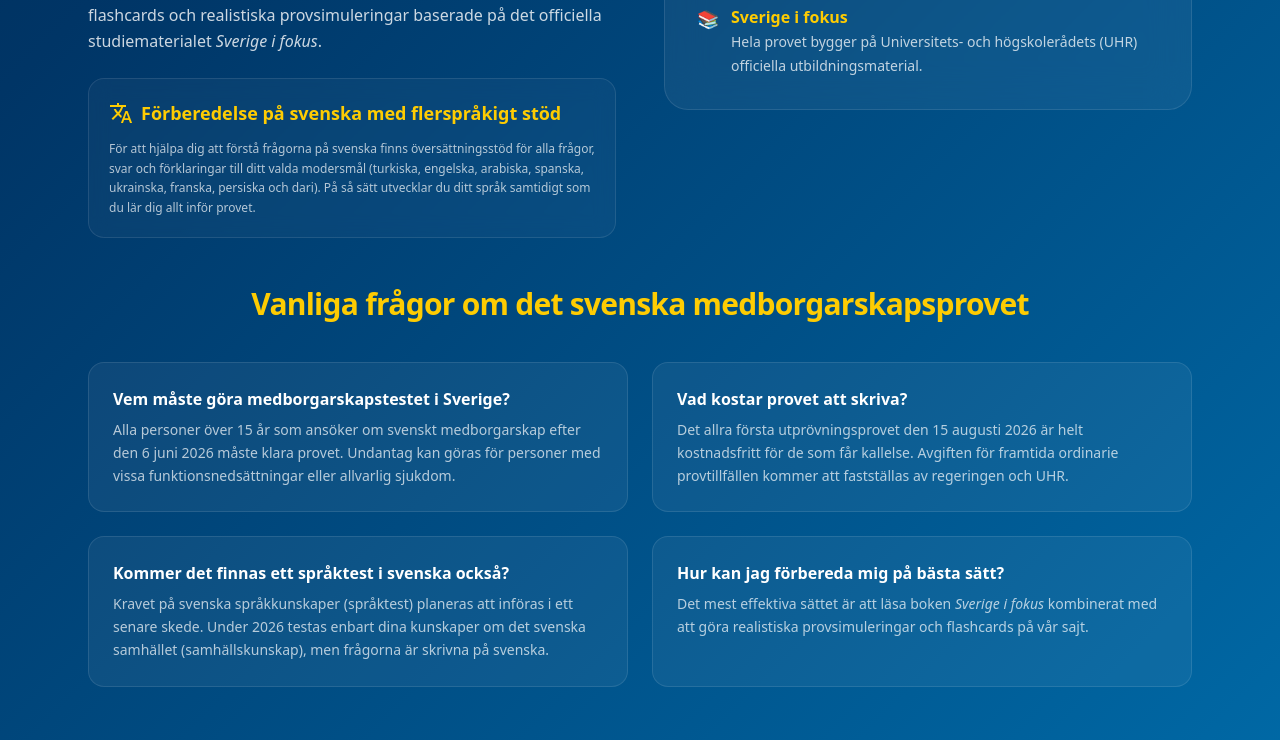
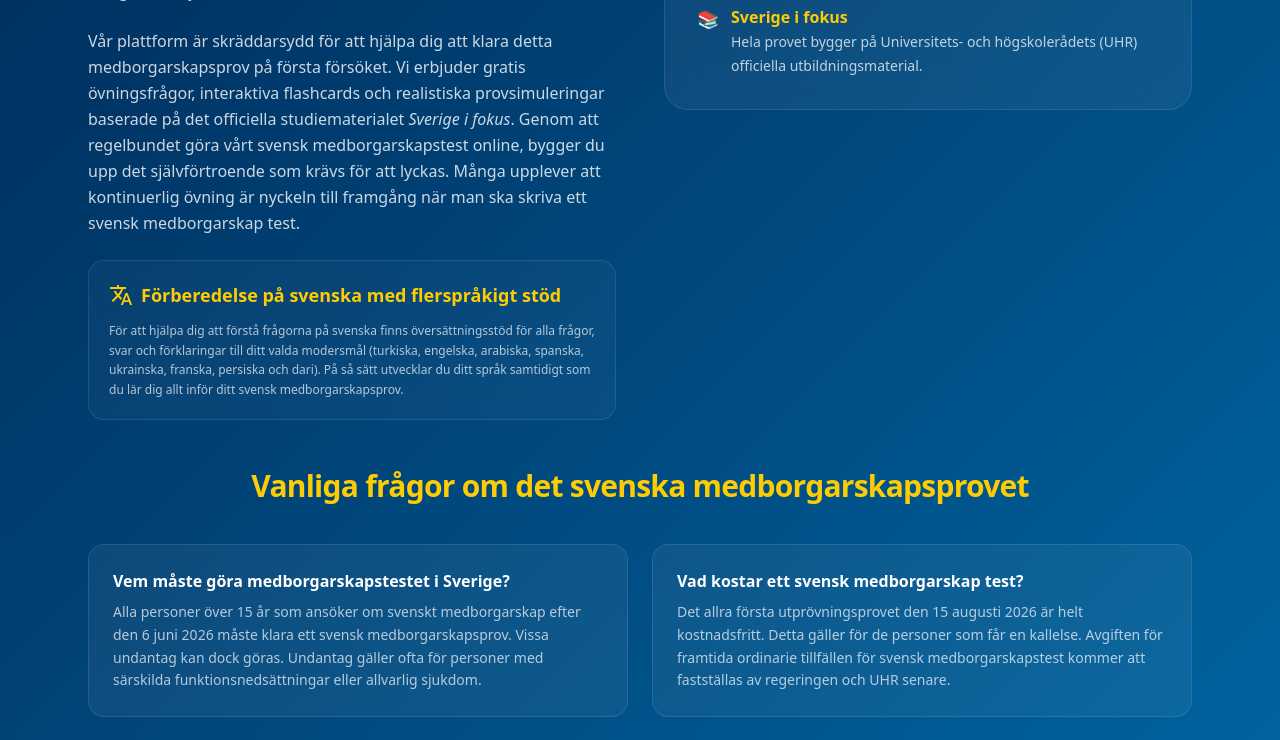
Before and after one commit to fatnarman-debug/Mobilprov, a Next.js app: page / in a window 1280 px wide. Shown: the part 1240-1980 px from the top of the page. Built offline with nearby package versions, Linux system fonts and the light colour scheme; no server answers.

Commit message:
feat(seo): optimize home page content with keywords and improved readability

```diff
--- a/src/app/HomeClient.tsx
+++ b/src/app/HomeClient.tsx
@@ -348,10 +348,10 @@ export default function HomeClient() {
               Vad är det svenska medborgarskapsprovet?
             </h2>
             <p className="text-white/80 leading-relaxed">
-              Från och med den <strong>6 juni 2026</strong> införs ett nytt obligatoriskt <strong>medborgarskapsprov</strong> (samhällskunskapstest) för alla som ansöker om svenskt medborgarskap. Syftet med testet är att säkerställa att nya medborgare har grundläggande kunskaper om hur det svenska samhället fungerar, dess lagar, historia och demokratiska värderingar.
+              Från och med den <strong>6 juni 2026</strong> införs ett nytt obligatoriskt <strong>svensk medborgarskapsprov</strong> (även kallat samhällskunskapstest) för alla som ansöker om svenskt medborgarskap. Ett svensk medborgarskapstest säkerställer att nya medborgare har grundläggande kunskaper om hur det svenska samhället fungerar, dess lagar, historia och demokratiska värderingar. Oavsett om du söker efter information om ett svensk medborgarskap test eller vill öva på specifika frågor, är det viktigt att börja i tid.
             </p>
             <p className="text-white/80 leading-relaxed">
-              Vår plattform är skräddarsydd för att hjälpa dig att klara detta prov på första försöket. We erbjuder gratis övningsfrågor, interaktiva flashcards och realistiska provsimuleringar baserade på det officiella studiematerialet <em>Sverige i fokus</em>.
+              Vår plattform är skräddarsydd för att hjälpa dig att klara detta medborgarskapsprov på första försöket. Vi erbjuder gratis övningsfrågor, interaktiva flashcards och realistiska provsimuleringar baserade på det officiella studiematerialet <em>Sverige i fokus</em>. Genom att regelbundet göra vårt svensk medborgarskapstest online, bygger du upp det självförtroende som krävs för att lyckas. Många upplever att kontinuerlig övning är nyckeln till framgång när man ska skriva ett svensk medborgarskap test.
             </p>
             <div className="p-5 rounded-2xl border border-white/10 space-y-3" style={{ background: 'rgba(255,255,255,0.03)', backdropFilter: 'blur(10px)' }}>
               <h3 className="font-bold text-lg flex items-center gap-2" style={{ color: '#FECC02' }}>
@@ -359,7 +359,7 @@ export default function HomeClient() {
                 Förberedelse på svenska med flerspråkigt stöd
               </h3>
               <p className="text-xs text-white/70 leading-relaxed">
-                För att hjälpa dig att förstå frågorna på svenska finns översättningsstöd för alla frågor, svar och förklaringar till ditt valda modersmål (turkiska, engelska, arabiska, spanska, ukrainska, franska, persiska och dari). På så sätt utvecklar du ditt språk samtidigt som du lär dig allt inför provet.
+                För att hjälpa dig att förstå frågorna på svenska finns översättningsstöd för alla frågor, svar och förklaringar till ditt valda modersmål (turkiska, engelska, arabiska, spanska, ukrainska, franska, persiska och dari). På så sätt utvecklar du ditt språk samtidigt som du lär dig allt inför ditt svensk medborgarskapsprov.
               </p>
             </div>
           </div>
@@ -409,25 +409,25 @@ export default function HomeClient() {
             <div className="p-6 rounded-2xl border border-white/10 space-y-2 bg-white/5">
               <h3 className="font-bold text-white">Vem måste göra medborgarskapstestet i Sverige?</h3>
               <p className="text-sm text-white/70 leading-relaxed">
-                Alla personer över 15 år som ansöker om svenskt medborgarskap efter den 6 juni 2026 måste klara provet. Undantag kan göras för personer med vissa funktionsnedsättningar eller allvarlig sjukdom.
+                Alla personer över 15 år som ansöker om svenskt medborgarskap efter den 6 juni 2026 måste klara ett svensk medborgarskapsprov. Vissa undantag kan dock göras. Undantag gäller ofta för personer med särskilda funktionsnedsättningar eller allvarlig sjukdom.
               </p>
             </div>
             <div className="p-6 rounded-2xl border border-white/10 space-y-2 bg-white/5">
-              <h3 className="font-bold text-white">Vad kostar provet att skriva?</h3>
+              <h3 className="font-bold text-white">Vad kostar ett svensk medborgarskap test?</h3>
               <p className="text-sm text-white/70 leading-relaxed">
-                Det allra första utprövningsprovet den 15 augusti 2026 är helt kostnadsfritt för de som får kallelse. Avgiften för framtida ordinarie provtillfällen kommer att fastställas av regeringen och UHR.
+                Det allra första utprövningsprovet den 15 augusti 2026 är helt kostnadsfritt. Detta gäller för de personer som får en kallelse. Avgiften för framtida ordinarie tillfällen för svensk medborgarskapstest kommer att fastställas av regeringen och UHR senare.
               </p>
             </div>
             <div className="p-6 rounded-2xl border border-white/10 space-y-2 bg-white/5">
               <h3 className="font-bold text-white">Kommer det finnas ett språktest i svenska också?</h3>
               <p className="text-sm text-white/70 leading-relaxed">
-                Kravet på svenska språkkunskaper (språktest) planeras att införas i ett senare skede. Under 2026 testas enbart dina kunskaper om det svenska samhället (samhällskunskap), men frågorna är skrivna på svenska.
+                Kravet på svenska språkkunskaper planeras att införas i ett senare skede. Under 2026 testas enbart dina kunskaper om det svenska samhället. Men tänk på att frågorna på ditt svensk medborgarskapsprov är skrivna helt på svenska.
               </p>
             </div>
             <div className="p-6 rounded-2xl border border-white/10 space-y-2 bg-white/5">
-              <h3 className="font-bold text-white">Hur kan jag förbereda mig på bästa sätt?</h3>
+              <h3 className="font-bold text-white">Hur kan jag förbereda mig för medborgarskapsprov?</h3>
               <p className="text-sm text-white/70 leading-relaxed">
-                Det mest effektiva sättet är att läsa boken <em>Sverige i fokus</em> kombinerat med att göra realistiska provsimuleringar och flashcards på vår sajt.
+                Det mest effektiva sättet är att studera boken <em>Sverige i fokus</em>. Du bör också kombinera läsningen med realistiska provsimuleringar. Vår plattform erbjuder hundratals flashcards och ett komplett svensk medborgarskapstest för bästa möjliga förberedelse.
               </p>
             </div>
           </div>
```
